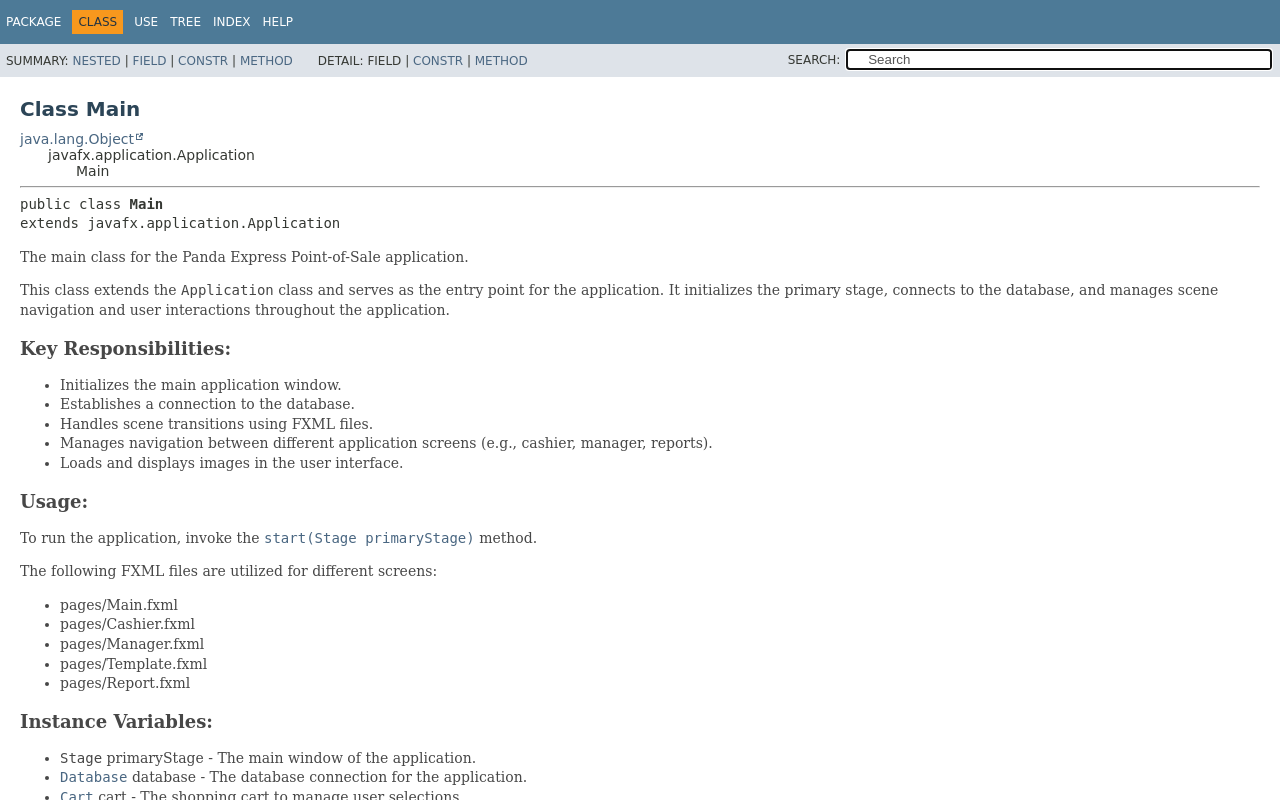
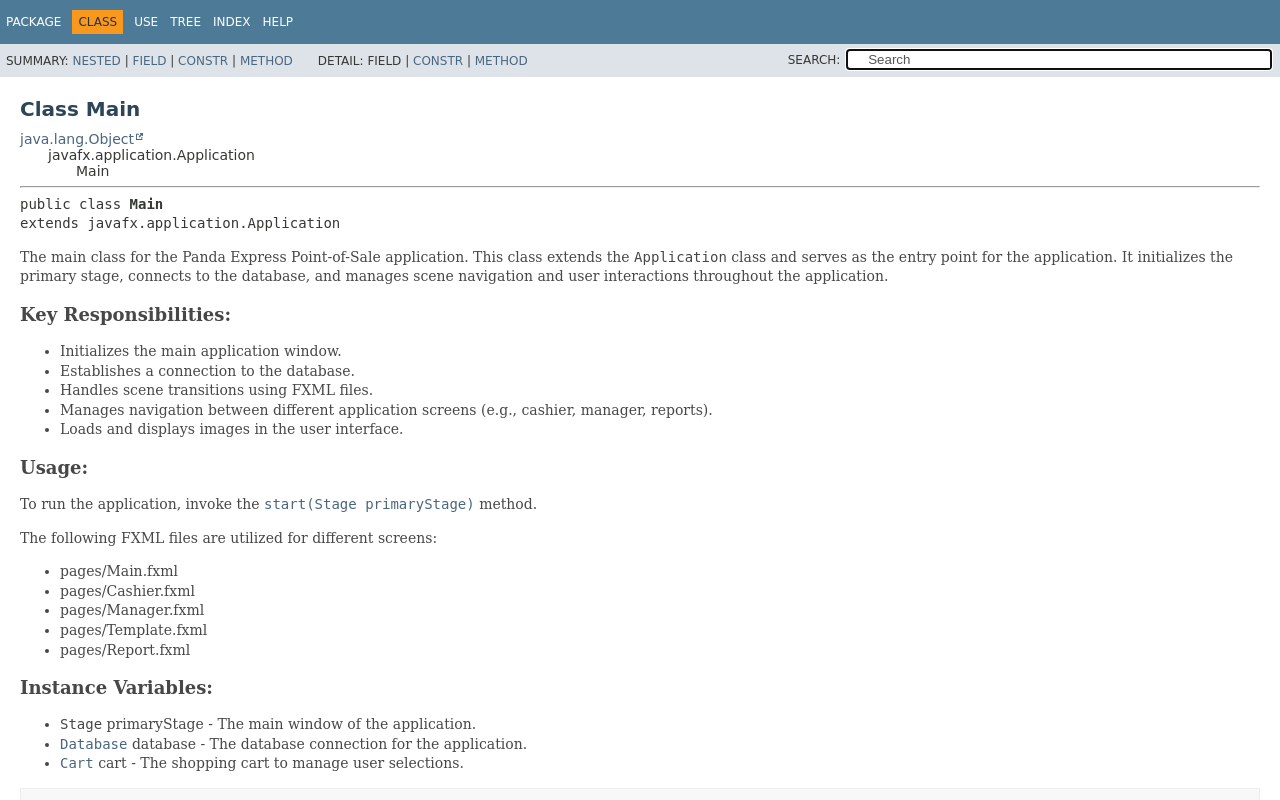
Before and after one commit to CSCE331-Fall2024/project2-team-3B-documentation, a plain HTML site: page Main.html in a window 1280 px wide. Drawn offline with nearby package versions, Linux system fonts and the light colour scheme; a web font is replaced by a local one.

Commit message:
Update Main.html

```diff
--- a/Main.html
+++ b/Main.html
@@ -79,12 +79,7 @@ loadScripts(document, 'script');</script>
 <hr>
 <div class="type-signature"><span class="modifiers">public class </span><span class="element-name type-name-label">Main</span>
 <span class="extends-implements">extends javafx.application.Application</span></div>
-<div class="block">The main class for the Panda Express Point-of-Sale application.
- <p>
- This class extends the <code>Application</code> class and serves as the entry point
- for the application. It initializes the primary stage, connects to the database,
- and manages scene navigation and user interactions throughout the application.
- </p>
+<div class="block">The main class for the Panda Express Point-of-Sale application. This class extends the <code>Application</code> class and serves as the entry point for the application. It initializes the primary stage, connects to the database, and manages scene navigation and user interactions throughout the application.
 
  <h2>Key Responsibilities:</h2>
  <ul>
```
